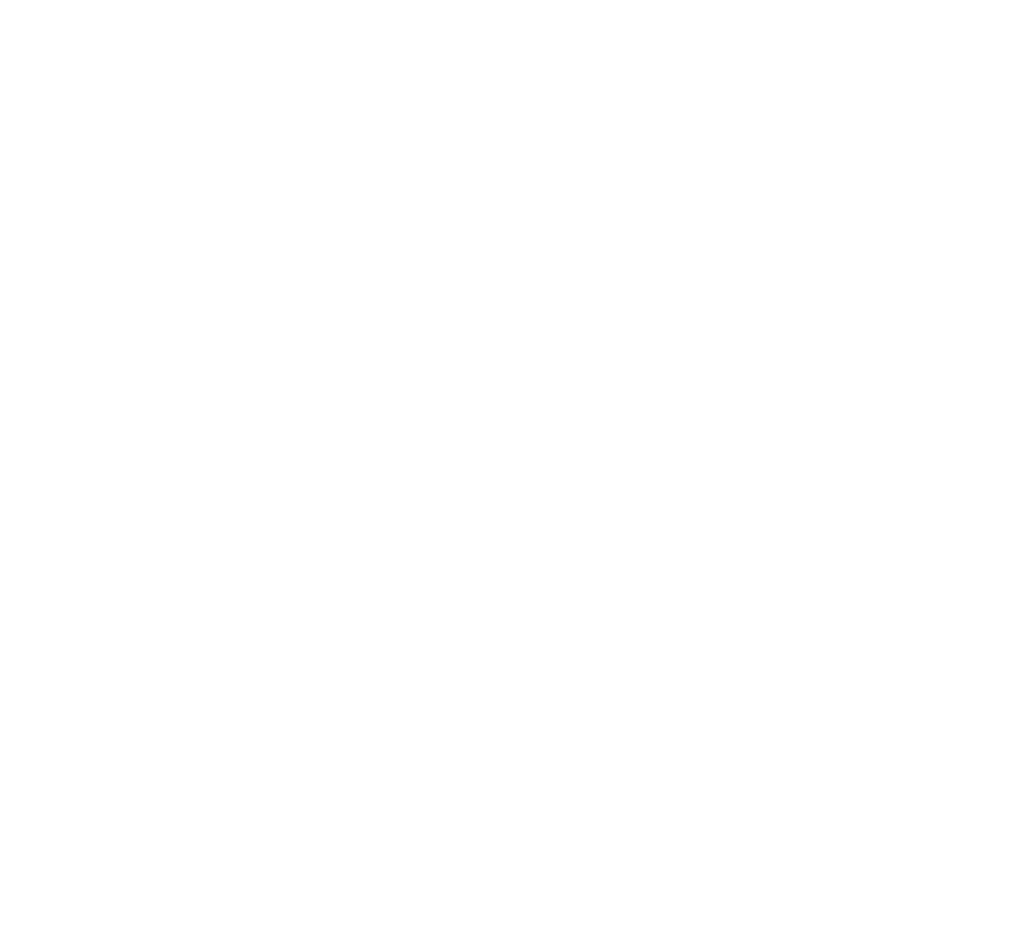
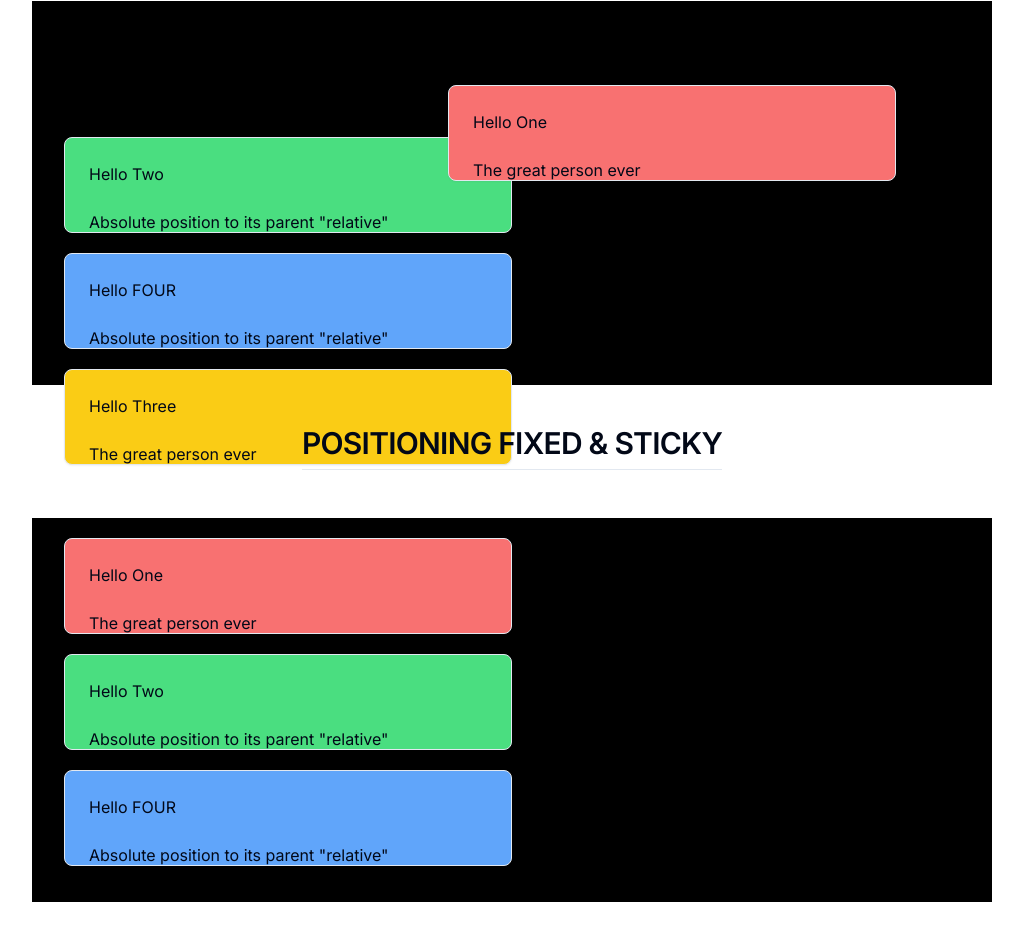
Before and after one commit to Ronexlemon/R-Components, a Next.js app: page / in a window 1280 px wide. Shown: the part 2260-3201 px from the top of the page, without its empty margins (128-1151 px from the left). Before the commit the page ends 2405 px from the top, so only its background shows below. Built offline with nearby package versions, Linux system fonts and the light colour scheme.

Commit message:
feat:Positioning

```diff
--- a/src/app/page.tsx
+++ b/src/app/page.tsx
@@ -132,7 +132,62 @@ export default function Home() {
 
      </div>
      <nav><h2>POSITIONING RELATIVE & STATIC</h2></nav>
+     {/***Element with position relative remains in the normal flow of the document
+      *
+      */}
+     <div className=" container bg-black h-96 ">
+      <Card className="w-1/2 h-1/4  mt-5 bg-red-400 relative top-16 left-96   ">
+        <CardHeader>Hello One</CardHeader>
+        <CardContent>The great person ever</CardContent>
 
+      </Card>
+      <Card className="w-1/2 h-1/4  mt-5 bg-green-400   ">
+        <CardHeader>Hello Two</CardHeader>
+        <CardContent>Absolute position to its parent "relative"</CardContent>
+
+      </Card>
+      <Card className="w-1/2 h-1/4  mt-5 bg-blue-400 ">
+        <CardHeader>Hello FOUR</CardHeader>
+        <CardContent>Absolute position to its parent "relative"</CardContent>
+
+      </Card>
+      <Card className="w-1/2 h-1/4 bg-yellow-400    mt-5 ">
+        <CardHeader>Hello Three</CardHeader>
+        <CardContent>The great person ever</CardContent>
+
+      </Card>
+
+
+     </div>
+
+     <nav className="mt-10"><h2 >POSITIONING FIXED & STICKY</h2></nav>
+     {/***Element with position Fixed are remove from the document
+      *
+      */}
+     <div className=" container bg-black h-96  ">
+      <Card className="w-1/2 h-1/4  mt-5 bg-red-400     ">
+        <CardHeader>Hello One</CardHeader>
+        <CardContent>The great person ever</CardContent>
+
+      </Card>
+      <Card className="w-1/2 h-1/4  mt-5 bg-green-400   ">
+        <CardHeader>Hello Two</CardHeader>
+        <CardContent>Absolute position to its parent "relative"</CardContent>
+
+      </Card>
+      <Card className="w-1/2 h-1/4  mt-5 bg-blue-400 ">
+        <CardHeader>Hello FOUR</CardHeader>
+        <CardContent>Absolute position to its parent "relative"</CardContent>
+
+      </Card>
+      <Card className="w-1/2 z-1 h-1/4 bg-yellow-400   fixed bottom-0  mt-5 ">
+        <CardHeader>Hello Three</CardHeader>
+        <CardContent>The great person ever</CardContent>
+
+      </Card>
+
+
+     </div>
 
     </main>
   );
```
